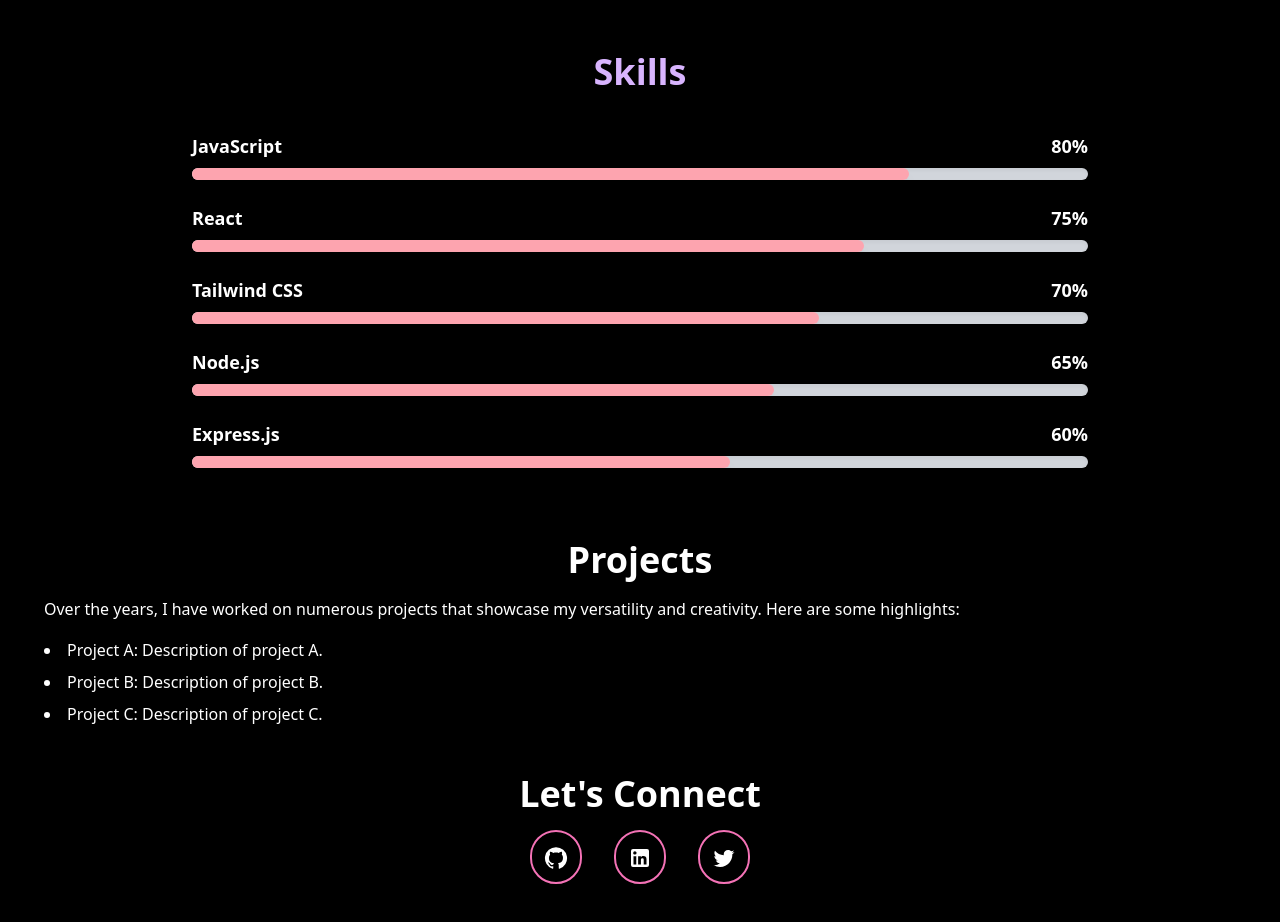
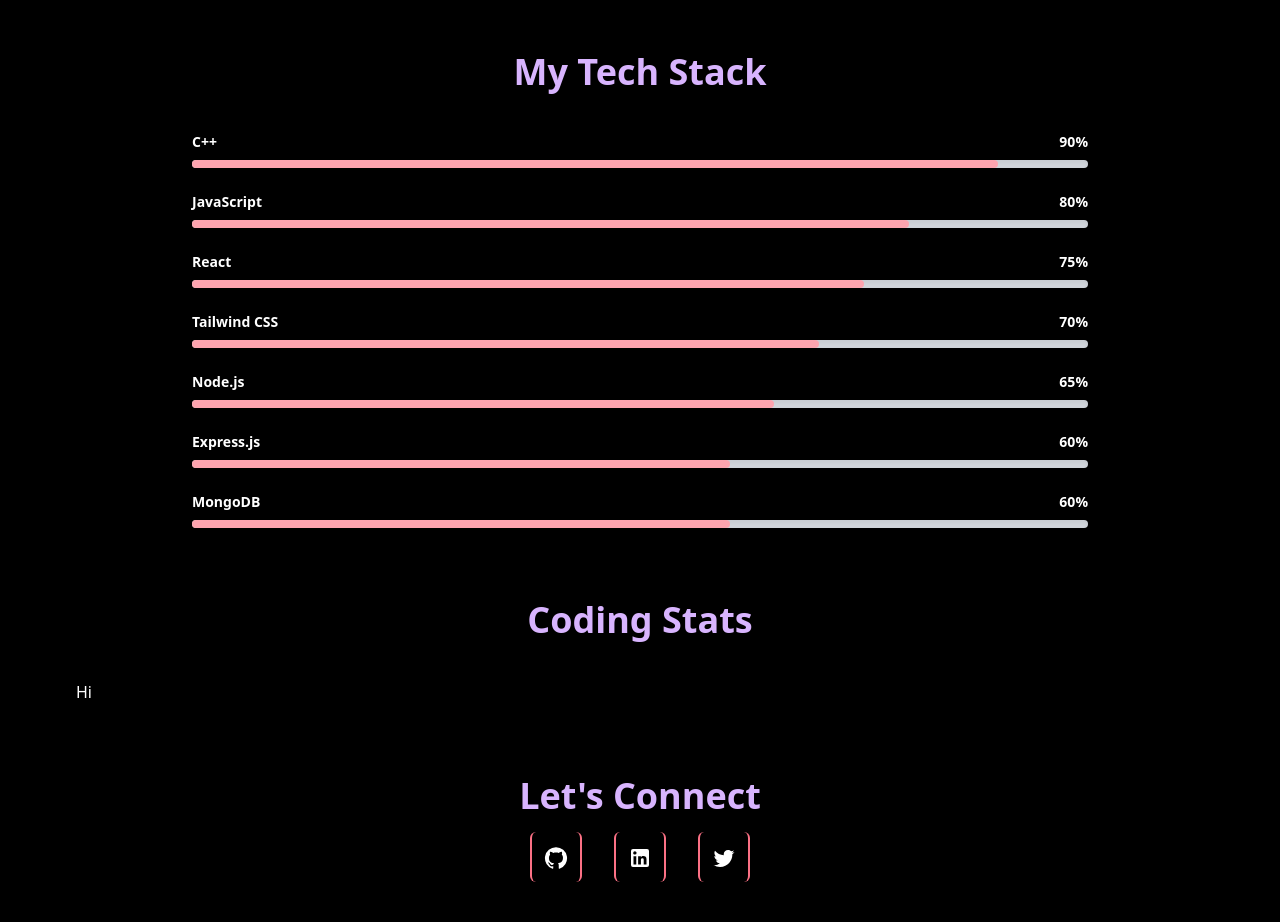
Before and after one commit to prajaktakap00r/Portfolio2, a React (Vite) app: page / in a window 1280 px wide. Shown: the part 680-1602 px from the top of the page. Built offline with nearby package versions, Linux system fonts and the light colour scheme.

Commit message:
skills done

```diff
--- a/package.json
+++ b/package.json
@@ -13,6 +13,9 @@
     "@emotion/react": "^11.11.4",
     "@emotion/styled": "^11.11.5",
     "@mui/icons-material": "^5.15.21",
+    "axios": "^1.7.2",
+    "cheerio": "^1.0.0-rc.12",
+    "node": "^20.15.0",
     "react": "^18.2.0",
     "react-dom": "^18.2.0",
     "react-icons": "^5.2.1",
--- a/src/pages/Home.jsx
+++ b/src/pages/Home.jsx
@@ -7,6 +7,16 @@ import GitHubIcon from "@mui/icons-material/GitHub";
 import LinkedInIcon from "@mui/icons-material/LinkedIn";
 
 const Home = () => {
+  const skills = [
+    { skill: "C++", level: 90 },
+    { skill: "JavaScript", level: 80 },
+    { skill: "React", level: 75 },
+    { skill: "Tailwind CSS", level: 70 },
+    { skill: "Node.js", level: 65 },
+    { skill: "Express.js", level: 60 },
+    { skill: "MongoDB", level: 60 },
+  ];
+
   return (
     <div className="m-2 p-2">
       <div className="text-white p-1 ">
@@ -28,18 +38,22 @@ const Home = () => {
               Crafting Digital Experiences With Passion And Precision.
             </p>
             <div className="flex space-x-4">
-              <Link
-                to="https://drive.google.com/file/d/11aIPOaH5wYOGUc58ZABeVSxrjITtYz-G/view?usp=sharing"
+              <a
+                href="https://drive.google.com/file/d/11aIPOaH5wYOGUc58ZABeVSxrjITtYz-G/view?usp=sharing"
+                target="_blank"
+                rel="noopener noreferrer"
                 className="bg-rose-400 text-white rounded-md px-6 py-2 hover:bg-rose-500 transition duration-300 shadow-md border-b-2 border-rose-200 hover:shadow-rose-200"
               >
                 Resume
-              </Link>
-              <Link
-                to="https://www.youtube.com/@3rd_tier-coder"
+              </a>
+              <a
+                href="https://www.youtube.com/@3rd_tier-coder"
+                target="_blank"
+                rel="noopener noreferrer"
                 className="bg-rose-400 text-white rounded-md px-6 py-2 hover:bg-rose-500 transition duration-300 shadow-md border-b-2 border-rose-200 hover:shadow-rose-200"
               >
-                YouTube
-              </Link>
+                Youtube
+              </a>
             </div>
           </div>
         </section>
@@ -47,7 +61,7 @@ const Home = () => {
         {/* About Section */}
         <section id="about" className=" p-6 ">
           <h2 className="text-4xl font-bold text-center mb-4 text-purple-300">
-            Skills
+            My Tech Stack
           </h2>
 
           <div className="w-full px-4 mt-10">
@@ -61,40 +75,44 @@ const Home = () => {
 
         {/* Projects Section */}
         <section id="projects" className=" p-6 rounded-lg shadow-lg">
-          <h2 className="text-4xl font-bold text-center mb-4">Projects</h2>
-          <p className="text-md leading-relaxed">
-            Over the years, I have worked on numerous projects that showcase my
-            versatility and creativity. Here are some highlights:
-          </p>
-          <ul className="list-disc list-inside space-y-2 mt-4">
-            <li>Project A: Description of project A.</li>
-            <li>Project B: Description of project B.</li>
-            <li>Project C: Description of project C.</li>
-          </ul>
+          <h2 className="text-4xl font-bold text-center mb-4 text-purple-300">
+            Coding Stats
+          </h2>
+          <div class="min-h-full max-w-full mx-auto py-6 sm:px-6 lg:px-8">
+            Hi
+          </div>
         </section>
 
         {/* Connect Section */}
         <section id="connect" className=" p-6 rounded-lg shadow-lg">
-          <h2 className="text-4xl font-bold text-center mb-4">Let's Connect</h2>
+          <h2 className="text-4xl font-bold text-center mb-4 text-purple-300 ">
+            Let's Connect
+          </h2>
           <div className="flex justify-center space-x-8">
-            <Link
-              to="https://github.com/prajaktakap00r"
-              className="text-white rounded-full p-3 border-2 border-pink-400 shadow-lg hover:shadow-pink-200 transition duration-300"
+            <a
+              href="https://twitter.com/kapoor_prajakta"
+              target="_blank"
+              rel="noopener noreferrer"
+              className="text-white rounded-md p-3 border-r-2 border-l-2 border-rose-400 shadow-lg hover:shadow-pink-200 transition duration-300"
             >
               <GitHubIcon />
-            </Link>
-            <Link
-              to="https://www.linkedin.com/in/prajaktakapoor/"
-              className="text-white rounded-full p-3 border-2 border-pink-400 shadow-lg hover:shadow-pink-200 transition duration-300"
+            </a>
+            <a
+              href="https://twitter.com/kapoor_prajakta"
+              target="_blank"
+              rel="noopener noreferrer"
+              className="text-white rounded-md p-3 border-r-2 border-l-2 border-rose-400 shadow-lg hover:shadow-pink-200 transition duration-300"
             >
               <LinkedInIcon />
-            </Link>
-            <Link
-              to="https://twitter.com/kapoor_prajakta"
-              className="text-white rounded-full p-3 border-2 border-pink-400 shadow-lg hover:shadow-pink-200 transition duration-300"
+            </a>
+            <a
+              href="https://twitter.com/kapoor_prajakta"
+              target="_blank"
+              rel="noopener noreferrer"
+              className="text-white rounded-md p-3 border-r-2 border-l-2 border-rose-400 shadow-lg hover:shadow-pink-200 transition duration-300"
             >
               <TwitterIcon />
-            </Link>
+            </a>
           </div>
         </section>
       </div>
@@ -103,10 +121,3 @@ const Home = () => {
 };
 
 export default Home;
-const skills = [
-  { skill: "JavaScript", level: 80 },
-  { skill: "React", level: 75 },
-  { skill: "Tailwind CSS", level: 70 },
-  { skill: "Node.js", level: 65 },
-  { skill: "Express.js", level: 60 },
-];
--- a/src/pages/SkillBar.jsx
+++ b/src/pages/SkillBar.jsx
@@ -5,12 +5,12 @@ const SkillBar = ({ skill, level }) => {
   return (
     <div className="mb-6">
       <div className="flex justify-between mb-2">
-        <span className="text-lg font-semibold text-white">{skill}</span>
-        <span className="text-lg font-semibold text-white">{level}%</span>
+        <span className="text-sm font-semibold text-white">{skill}</span>
+        <span className="text-sm font-semibold text-white">{level}%</span>
       </div>
-      <div className="w-full bg-gray-300 rounded-full h-3 shadow-inner">
+      <div className="w-full bg-gray-300 rounded-md h-2 shadow-inner">
         <div
-          className="bg-gradient-to-r from-rose-300 to-rose-300 h-3 rounded-full shadow-lg"
+          className="bg-gradient-to-r from-rose-300 to-rose-300 h-2 rounded-md shadow-lg"
           style={{ width: `${level}%` }}
         ></div>
       </div>
```
Also changed, not shown: 1 other file (tests, documents, lock files or other folders).
